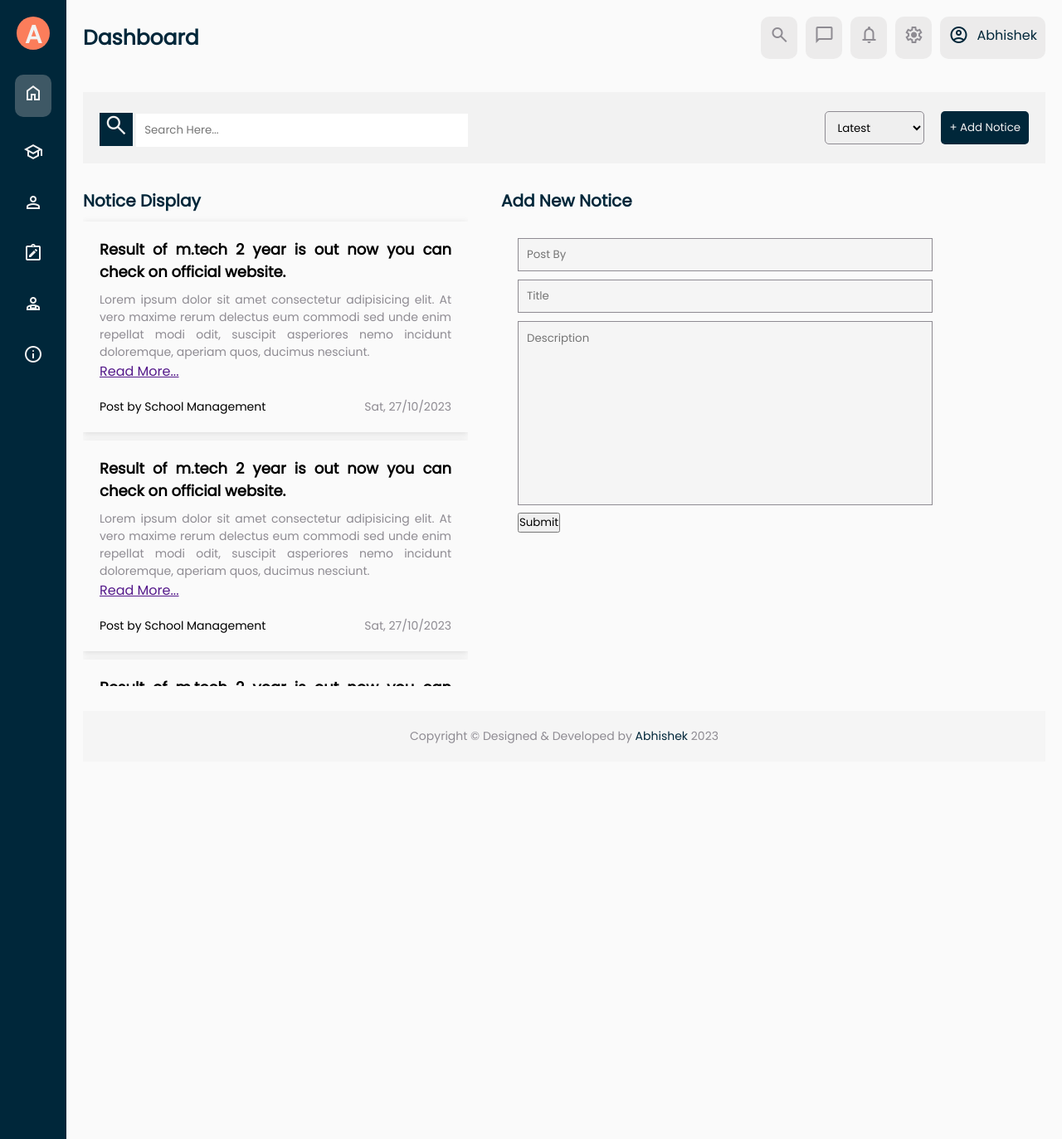
After one commit to abhisunny2610/django, a Django app: page /dashboard/admin_notice/ in a window 1280 px wide. The commit adds this page. Shown: the whole page at 83% size. Run offline with Django 4.2, Linux system fonts and the light colour scheme.

Commit message:
Work on Frontend Templates

```diff
--- a/school_management/StaticsFiles/Styles/Admin_Dashboard.css
+++ b/school_management/StaticsFiles/Styles/Admin_Dashboard.css
@@ -338,3 +338,93 @@ body {
     align-items: center;
     justify-content: space-between;
 }
+
+.notice{
+    width: 100%;
+    margin-top: 30px;
+    display: flex;
+
+    > .notice-display{
+        height: 600px;
+        width: 40%;
+        overflow-y: scroll;
+        scroll-behavior: smooth;
+
+        > h4{
+            font-size: 20px;
+            color: var(--primary);
+        }
+
+        > .notice-card{
+            box-shadow: rgba(99, 99, 99, 0.2) 0px 2px 8px 0px;
+            padding: 20px;
+            margin-top: 10px;
+
+            > h3{
+                margin-bottom: 10px;
+                text-align: justify;
+                font-size: 18px;
+            }
+
+            > p{
+                font-size: 14px;
+                text-align: justify;
+                color: var(--grey);
+            }
+
+            > .notice-details{
+                margin-top: 20px;
+                font-size: 14px;
+                color: var(--grey);
+            }
+        }
+    }
+
+    > .notice-form{
+        width: calc(100%-40%);
+        margin-left: 40px;
+
+        > h4{
+            font-size: 20px;
+            color: var(--primary);
+        }
+
+        > .form-notice{
+            padding: 20px;
+            margin-top: 10px;
+
+            > input{
+                margin-bottom: 10px;
+                border: 1px solid var(--grey);
+                height: 2.5rem;
+                width: 500px;
+                outline: none;
+                padding: 10px;
+                background-color: var(--main-background);
+            }
+
+            > textarea{
+                padding: 10px;
+                width: 500px;
+                resize: none;
+                border: 1px solid var(--grey);
+                outline: none;
+                background-color: var(--main-background);
+            }
+        }
+    }
+}
+
+::-webkit-scrollbar{
+    width: 10px;
+}
+
+::-webkit-scrollbar-track {
+    box-shadow: inset 0 0 5px grey;
+    border-radius: 10px;
+  }
+
+::-webkit-scrollbar-thumb{
+    background: var(--primary);
+    border-radius: 10px;
+}
--- a/school_management/Templates/Admin_Navbar.html
+++ b/school_management/Templates/Admin_Navbar.html
@@ -28,7 +28,7 @@
             <a href="{% url 'admin_teacher' %}" title="Teacher"><span class="material-symbols-outlined">
                     person
                 </span></a>
-            <a href="" title="Notice Board"><span class="material-symbols-outlined">
+            <a href="{% url 'admin_notice' %}" title="Notice Board"><span class="material-symbols-outlined">
                     note_alt
                 </span></a>
             <a href="" title="Employee"><span class="material-symbols-outlined">
--- /dev/null
+++ b/school_management/Templates/Admin_Notice.html
@@ -0,0 +1,131 @@
+{% load static %}
+
+<!DOCTYPE html>
+<html lang="en">
+
+<head>
+    <meta charset="UTF-8">
+    <meta name="viewport" content="width=device-width, initial-scale=1.0">
+    <title>Document</title>
+    <link rel="stylesheet" href="{% static 'Styles/Admin_Dashboard.css' %}">
+</head>
+
+<body>
+
+    {% include "Admin_Navbar.html" %}
+
+    <div class="dashboard-container">
+
+        {% include "Admin_uNabvar.html" %}
+
+        <div class="search-add">
+            <div class="left">
+                <span class="material-symbols-outlined">
+                    search
+                </span>
+                <input type="text" id="search-input" name="search-student" placeholder="Search Here...">
+            </div>
+            <div class="right">
+                <form action="">
+                    <div class="sort-select">
+                        <select name="sort" id="sort">
+                            <option value="latest">Latest</option>
+                            <option value="earliest">Earliest</option>
+                            <option value="ascending">Ascending</option>
+                            <option value="descending">Descending</option>
+                        </select>
+                    </div>
+                </form>
+                <button>+ Add Notice</button>
+            </div>
+        </div>
+
+        <div class="notice">
+
+            <div class="notice-display">
+                <h4>Notice Display</h4>
+                <div class="notice-card">
+
+                    <h3 class="title">Result of m.tech 2 year is out now you can check on official website.</h3>
+
+
+                    <p class="desc">Lorem ipsum dolor sit amet consectetur adipisicing elit. At vero maxime rerum
+                        delectus eum commodi sed unde enim repellat modi odit, suscipit asperiores nemo incidunt
+                        doloremque, aperiam quos, ducimus nesciunt.</p><a href="">Read More...</a>
+
+                    <div class="notice-details d-flex">
+
+                        <p class="post-by" style="color: black;">Post by School Management</p>
+                        <p class="date">Sat, 27/10/2023</p>
+
+                    </div>
+                </div>
+                <div class="notice-card">
+
+                    <h3 class="title">Result of m.tech 2 year is out now you can check on official website.</h3>
+
+
+                    <p class="desc">Lorem ipsum dolor sit amet consectetur adipisicing elit. At vero maxime rerum
+                        delectus eum commodi sed unde enim repellat modi odit, suscipit asperiores nemo incidunt
+                        doloremque, aperiam quos, ducimus nesciunt.</p><a href="">Read More...</a>
+
+                    <div class="notice-details d-flex">
+
+                        <p class="post-by" style="color: black;">Post by School Management</p>
+                        <p class="date">Sat, 27/10/2023</p>
+
+                    </div>
+                </div>
+                <div class="notice-card">
+
+                    <h3 class="title">Result of m.tech 2 year is out now you can check on official website.</h3>
+
+
+                    <p class="desc">Lorem ipsum dolor sit amet consectetur adipisicing elit. At vero maxime rerum
+                        delectus eum commodi sed unde enim repellat modi odit, suscipit asperiores nemo incidunt
+                        doloremque, aperiam quos, ducimus nesciunt.</p><a href="">Read More...</a>
+
+                    <div class="notice-details d-flex">
+
+                        <p class="post-by" style="color: black;">Post by School Management</p>
+                        <p class="date">Sat, 27/10/2023</p>
+
+                    </div>
+                </div>
+                <div class="notice-card">
+
+                    <h3 class="title">Result of m.tech 2 year is out now you can check on official website.</h3>
+
+
+                    <p class="desc">Lorem ipsum dolor sit amet consectetur adipisicing elit. At vero maxime rerum
+                        delectus eum commodi sed unde enim repellat modi odit, suscipit asperiores nemo incidunt
+                        doloremque, aperiam quos, ducimus nesciunt.</p><a href="">Read More...</a>
+
+                    <div class="notice-details d-flex">
+
+                        <p class="post-by" style="color: black;">Post by School Management</p>
+                        <p class="date">Sat, 27/10/2023</p>
+
+                    </div>
+                </div>
+            </div>
+
+            <div class="notice-form">
+                <h4>Add New Notice</h4>
+                <form action="" class="form-notice">
+                    <input type="text" name="post-by" placeholder="Post By"> <br>
+                    <input type="text" name="title" placeholder="Title"> <br>
+                    <textarea name="description" id="" cols="70" rows="10" placeholder="Description" form="form-notice"></textarea> <br>
+                    <button type="submit">Submit</button>
+                </form>
+            </div>
+
+        </div>
+
+        {% include "CopyRight.html" %}
+
+    </div>
+
+</body>
+
+</html>
--- a/school_management/dashboard/urls.py
+++ b/school_management/dashboard/urls.py
@@ -4,5 +4,6 @@ from . import views
 urlpatterns = [
     path("", view=views.admin_dashboard, name="admin_dashboard"),
     path("admin_student/", view=views.admin_student, name="admin_student"),
-    path("admin_teacher", view=views.admin_teacher, name="admin_teacher")
+    path("admin_teacher", view=views.admin_teacher, name="admin_teacher"),
+    path("admin_notice/", view=views.admin_notice, name="admin_notice"),
 ]
--- a/school_management/dashboard/views.py
+++ b/school_management/dashboard/views.py
@@ -9,3 +9,6 @@ def admin_student(request):
 
 def admin_teacher(request):
     return render(request, "Admin_Teacher.html")
+
+def admin_notice(request):
+    return render(request, "Admin_Notice.html")
```
Also changed, not shown: school_management/db.sqlite3.
